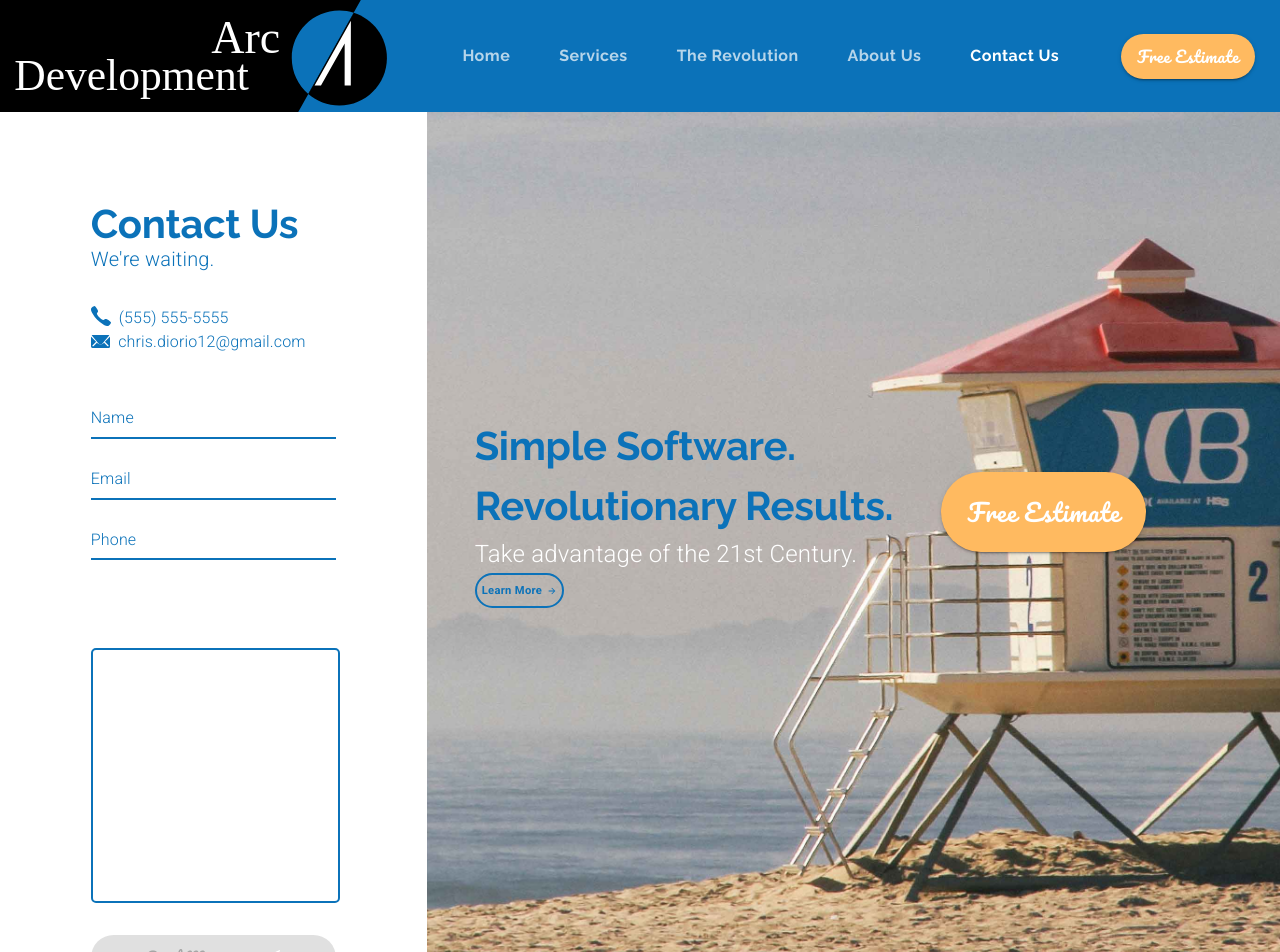
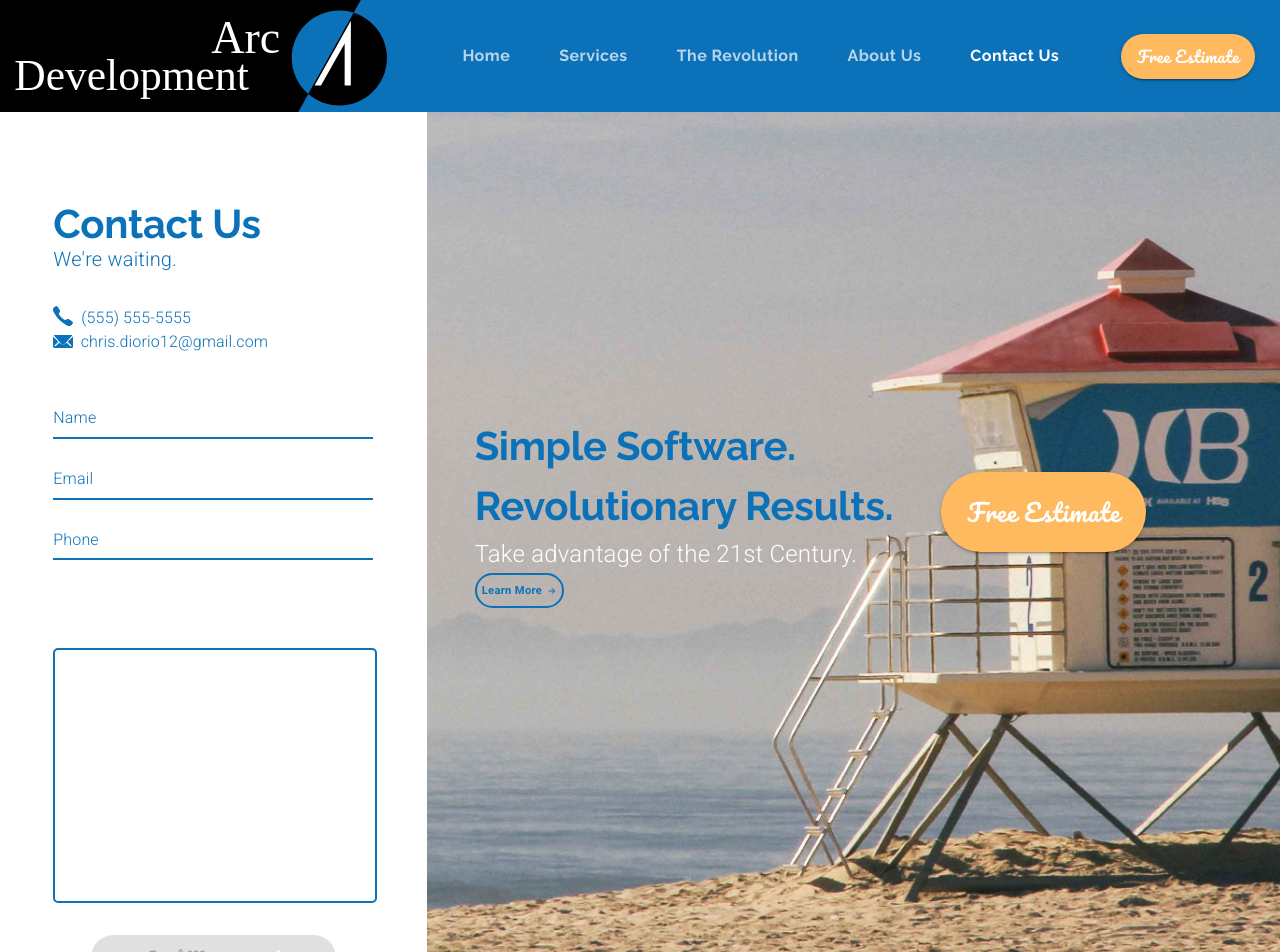
Before and after one commit to PupRiku/arcdevelopment_class, a React (Create React App) app: page /contact in a window 1280 px wide. Shown: the top 952 px of the page. Built offline with nearby package versions, Linux system fonts and the light colour scheme.

Commit message:
More size adjustments for dialog

```diff
--- a/src/components/Contact.js
+++ b/src/components/Contact.js
@@ -262,12 +262,7 @@ export default function Contact(props) {
                 </Typography>
               </Grid>
             </Grid>
-            <Grid
-              item
-              container
-              direction="column"
-              style={{ maxWidth: '20em' }}
-            >
+            <Grid item container direction="column" style={{ width: '20em' }}>
               <Grid item style={{ marginBottom: '0.5em' }}>
                 <TextField
                   label="Name"
@@ -300,7 +295,7 @@ export default function Contact(props) {
                 />
               </Grid>
             </Grid>
-            <Grid item style={{ maxWidth: '20em' }}>
+            <Grid item style={{ width: '20em' }}>
               <TextField
                 InputProps={{ disableUnderline: true }}
                 id="message"
@@ -397,7 +392,7 @@ export default function Contact(props) {
               />
             </Grid>
           </Grid>
-          <Grid item style={{ maxWidth: matchesXS ? '100%' : '20em' }}>
+          <Grid item style={{ width: matchesSM ? '100%' : '20em' }}>
             <TextField
               InputProps={{ disableUnderline: true }}
               id="message"
```
